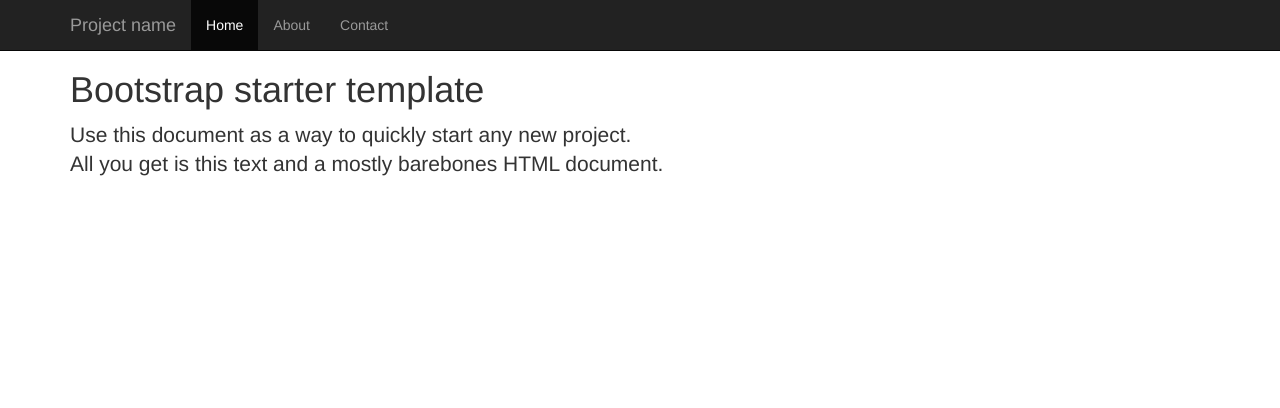
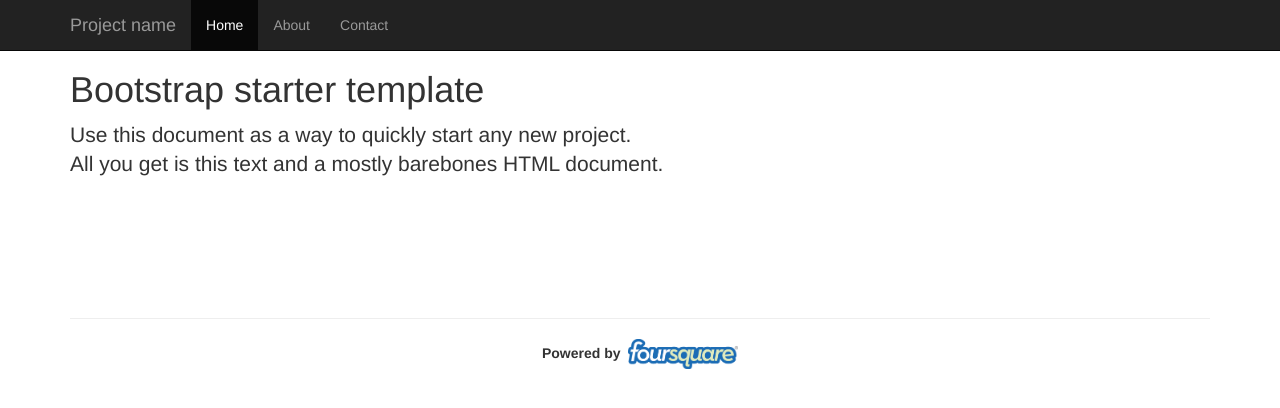
Before and after one commit to joshuajacksonboggs/fourpeople, a plain HTML site: page template.html in a window 1280 px wide. Drawn offline with nearby package versions, Linux system fonts and the light colour scheme.

Commit message:
Added Foursquare footer
Updated template to contain footer also

```diff
--- a/css/style.css
+++ b/css/style.css
@@ -1,6 +1,21 @@
 /* Custom css */
 body {
 	padding-top: 50px;
+}
+
+#footer {
+	padding-top: 100px;
+	text-align: center;
+	color: #333;
+	font-weight: bold;
+}
+
+#foursquare-logo {
+	height: 30px;
+}
+
+#foursquare-logo:hover {
+	opacity: 0.75;
 }
 
 /* Itinerary build page */
--- a/js/main.js
+++ b/js/main.js
@@ -20,4 +20,9 @@ $(function(){
         '</div><!--/.nav-collapse -->' +
       '</div>';
 	$(".navbar").html(navbarHTML);
+
+	//load footer
+	var footerHTML = '<hr>Powered by &nbsp;' +
+		'<a href="http://www.foursquare.com" target="_blank"><img src="images/foursquare-logo.png" id="foursquare-logo" /></a>';
+	$("#footer").html(footerHTML);
 });
--- a/template.html
+++ b/template.html
@@ -39,6 +39,9 @@
 
     </div><!-- /.container -->
 
+	<div class="container" id="footer">
+		<!-- filled in by main.js on every page -->
+	</div>
 
     <!-- Bootstrap core JavaScript
     ================================================== -->
```
Also changed, not shown: build-itinerary.html (+3 -1 lines), images/foursquare-logo.png (added).
